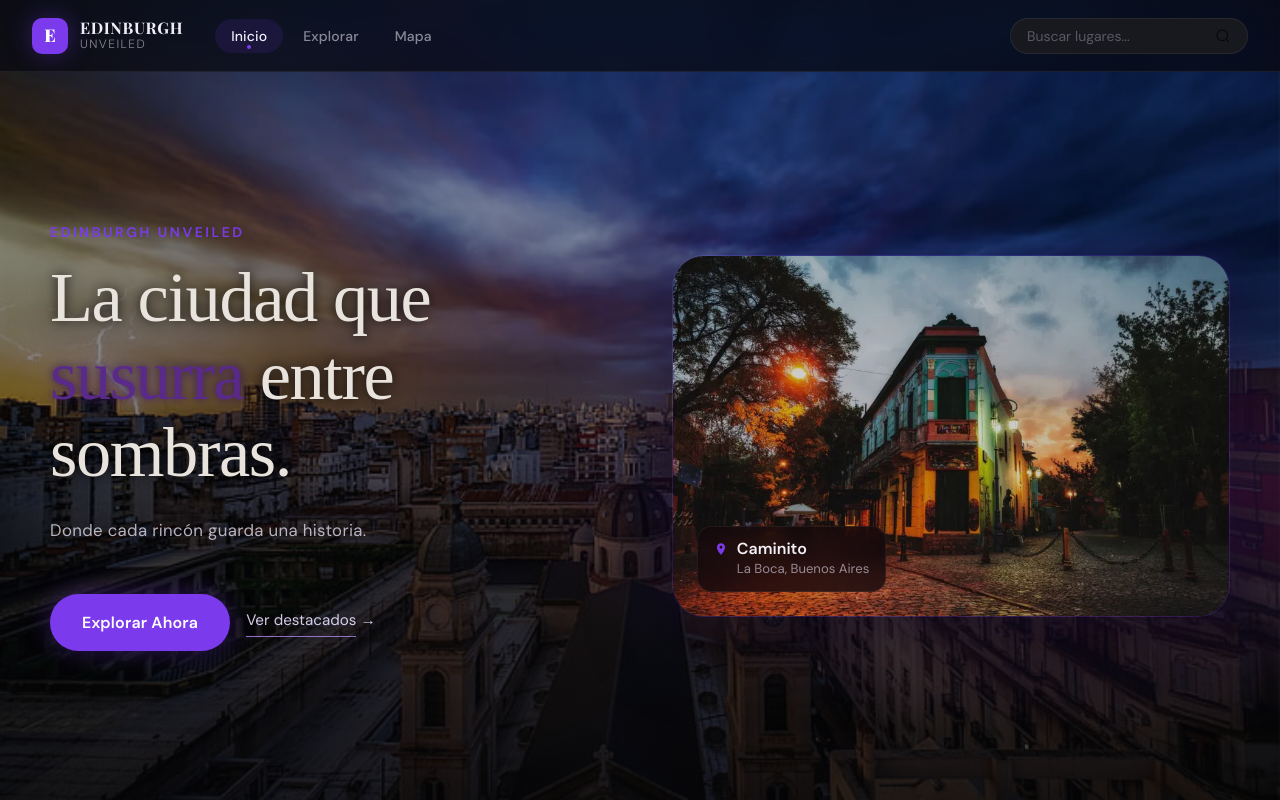
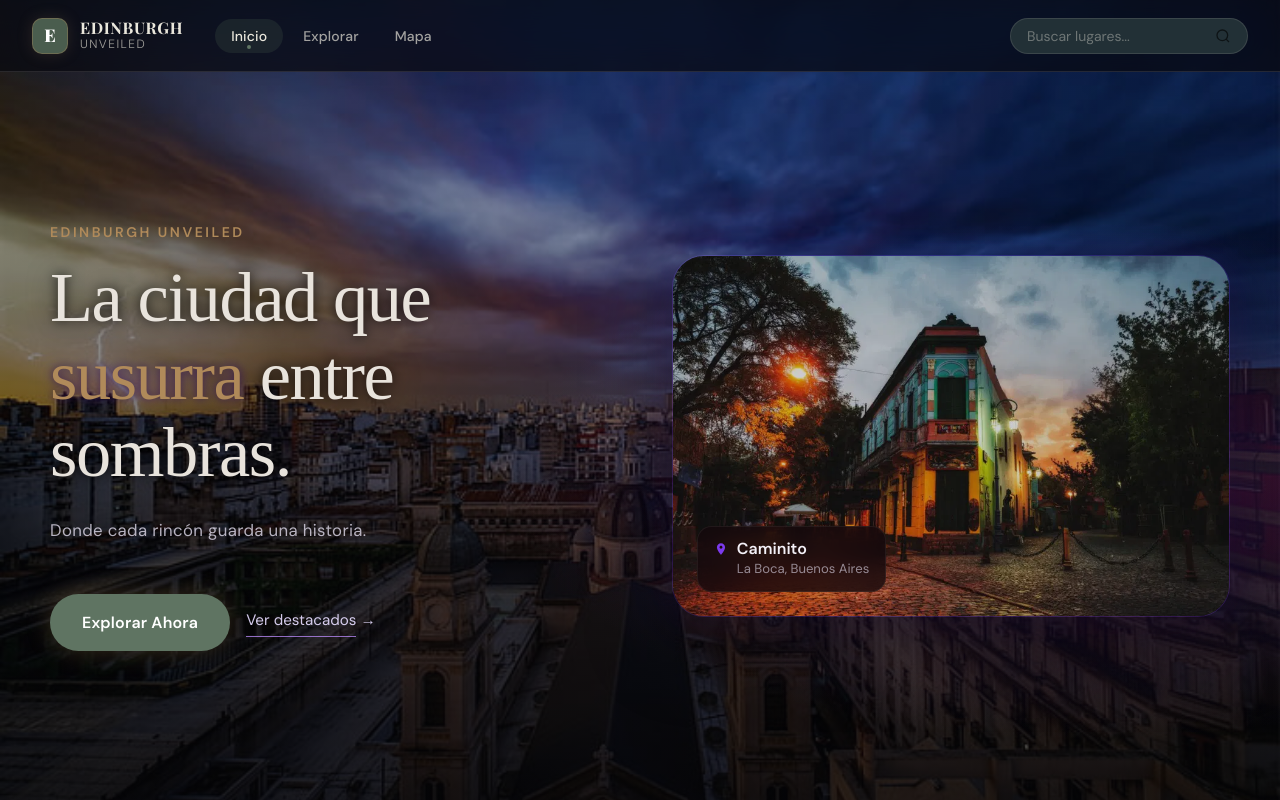
Before and after one commit to MelinaRcldz/edinburgh-unveiled, a plain HTML site: page index.html in a window 1280 px wide. Shown: the top 800 px of the page. Drawn offline with nearby package versions, Linux system fonts and the light colour scheme; some icons are missing; a web font is replaced by a local one.

Commit message:
style: update visual color palette

```diff
--- a/styles/global.css
+++ b/styles/global.css
@@ -7,47 +7,69 @@
    1. CUSTOM PROPERTIES (Design Tokens)
    ──────────────────────────────────────────────────────────── */
 :root {
-  /* Colores */
-  --color-bg:          #0a0a0f;
-  --color-surface:     #111118;
-  --color-surface-2:   #18181f;
-  --color-border:      rgba(255, 255, 255, 0.07);
-  --color-border-strong: rgba(124, 58, 237, 0.45);
+  /* Colores base */
+  --color-bg: #101719;
+  /* noche húmeda */
+  --color-surface: #182124;
+  /* piedra oscura */
+  --color-surface-2: #223036;
+  /* piedra húmeda */
+  --color-border: rgba(234, 231, 220, 0.12);
+  --color-border-strong: rgba(176, 138, 90, 0.45);
 
-  --color-purple:      #7c3aed;
-  --color-purple-mid:  #6d28d9;
-  --color-purple-glow: rgba(124, 58, 237, 0.35);
-  --color-purple-soft: rgba(124, 58, 237, 0.12);
+  /* Identidad Edinburgh Unveiled */
+  --color-copper: #B08A5A;
+  /* cobre envejecido */
+  --color-copper-soft: rgba(176, 138, 90, 0.16);
+  --color-copper-glow: rgba(176, 138, 90, 0.30);
 
-  --color-text:        #f0edf8;
-  --color-text-muted:  rgba(240, 237, 248, 0.55);
-  --color-text-faint:  rgba(240, 237, 248, 0.30);
+  --color-moss: #4A5D4E;
+  /* verde musgo */
+  --color-moss-mid: #5F7462;
+  --color-moss-soft: rgba(74, 93, 78, 0.24);
 
-  --color-white:       #ffffff;
+  --color-petrol: #2E3A3F;
+  /* azul petróleo */
+  --color-fog: #7FA6B8;
+  /* niebla fría */
+
+  /* Texto */
+  --color-text: #EAE7DC;
+  /* marfil */
+  --color-text-muted: rgba(234, 231, 220, 0.68);
+  --color-text-faint: rgba(234, 231, 220, 0.38);
+
+  --color-white: #ffffff;
+
+  /* Alias temporales para no romper CSS existente */
+  --color-purple: var(--color-moss-mid);
+  --color-purple-mid: var(--color-moss);
+  --color-purple-glow: rgba(74, 93, 78, 0.35);
+  --color-purple-soft: var(--color-moss-soft);
 
   /* Tipografía */
   --font-display: 'Playfair Display', Georgia, serif;
-  --font-body:    'DM Sans', sans-serif;
+  --font-body: 'DM Sans', sans-serif;
 
-  --text-xs:   0.75rem;
-  --text-sm:   0.875rem;
+  --text-xs: 0.75rem;
+  --text-sm: 0.875rem;
   --text-base: 1rem;
-  --text-lg:   1.125rem;
-  --text-xl:   1.25rem;
-  --text-2xl:  1.5rem;
-  --text-3xl:  1.875rem;
-  --text-4xl:  2.25rem;
-  --text-5xl:  3rem;
-  --text-6xl:  4rem;
+  --text-lg: 1.125rem;
+  --text-xl: 1.25rem;
+  --text-2xl: 1.5rem;
+  --text-3xl: 1.875rem;
+  --text-4xl: 2.25rem;
+  --text-5xl: 3rem;
+  --text-6xl: 4rem;
 
   /* Espaciado */
-  --space-1:  0.25rem;
-  --space-2:  0.5rem;
-  --space-3:  0.75rem;
-  --space-4:  1rem;
-  --space-5:  1.25rem;
-  --space-6:  1.5rem;
-  --space-8:  2rem;
+  --space-1: 0.25rem;
+  --space-2: 0.5rem;
+  --space-3: 0.75rem;
+  --space-4: 1rem;
+  --space-5: 1.25rem;
+  --space-6: 1.5rem;
+  --space-8: 2rem;
   --space-10: 2.5rem;
   --space-12: 3rem;
   --space-16: 4rem;
@@ -62,25 +84,26 @@
   --radius-full: 9999px;
 
   /* Sombras */
-  --shadow-sm:     0 1px 3px rgba(0, 0, 0, 0.4);
-  --shadow-md:     0 4px 16px rgba(0, 0, 0, 0.5);
-  --shadow-lg:     0 8px 32px rgba(0, 0, 0, 0.6);
-  --shadow-purple: 0 0 24px var(--color-purple-glow);
-
+  --shadow-sm: 0 1px 3px rgba(0, 0, 0, 0.45);
+  --shadow-md: 0 4px 18px rgba(0, 0, 0, 0.55);
+  --shadow-lg: 0 12px 36px rgba(0, 0, 0, 0.65);
+  --shadow-purple: 0 0 24px var(--color-copper-glow);
   /* Transiciones */
-  --transition-fast:   150ms ease;
-  --transition-base:   250ms ease;
-  --transition-slow:   400ms ease;
+  --transition-fast: 150ms ease;
+  --transition-base: 250ms ease;
+  --transition-slow: 400ms ease;
 
   /* Layout */
-  --max-width:    1280px;
-  --header-h:     72px;
+  --max-width: 1280px;
+  --header-h: 72px;
 }
 
 /* ────────────────────────────────────────────────────────────
    2. RESET & BASE
    ──────────────────────────────────────────────────────────── */
-*, *::before, *::after {
+*,
+*::before,
+*::after {
   box-sizing: border-box;
   margin: 0;
   padding: 0;
@@ -101,7 +124,9 @@ body {
   min-height: 100vh;
 }
 
-img, video, svg {
+img,
+video,
+svg {
   display: block;
   max-width: 100%;
 }
@@ -111,7 +136,8 @@ a {
   text-decoration: none;
 }
 
-ul, ol {
+ul,
+ol {
   list-style: none;
 }
 
@@ -183,24 +209,30 @@ address {
   flex-shrink: 0;
   transition: opacity var(--transition-base);
 }
-.brand:hover { opacity: 0.85; }
+
+.brand:hover {
+  opacity: 0.85;
+}
 
 .brand__icon {
   width: 36px;
   height: 36px;
   border-radius: var(--radius-md);
-  background: var(--color-purple);
+  background: var(--color-moss);
+  border: 1px solid rgba(176, 138, 90, 0.35);
+
   display: flex;
   align-items: center;
   justify-content: center;
+
   font-size: var(--text-lg);
   font-weight: 700;
   color: var(--color-white);
   font-family: var(--font-display);
-  box-shadow: var(--shadow-purple);
-  /* Letra "S" como contenido generado */
+  box-shadow: 0 0 16px rgba(176, 138, 90, 0.18);
   position: relative;
 }
+
 .brand__icon::after {
   content: 'E';
   position: absolute;
@@ -215,6 +247,7 @@ address {
   flex-direction: column;
   line-height: 1.15;
 }
+
 .brand__name strong {
   font-family: var(--font-display);
   font-size: var(--text-base);
@@ -223,6 +256,7 @@ address {
   text-transform: uppercase;
   letter-spacing: 0.04em;
 }
+
 .brand__name span {
   font-size: var(--text-xs);
   font-weight: 300;
@@ -235,11 +269,13 @@ address {
 .main-nav {
   flex: 1;
 }
+
 .main-nav__list {
   display: flex;
   align-items: center;
   gap: var(--space-1);
 }
+
 .main-nav__link {
   padding: var(--space-2) var(--space-4);
   border-radius: var(--radius-full);
@@ -249,15 +285,18 @@ address {
   transition: color var(--transition-base), background var(--transition-base);
   letter-spacing: 0.01em;
 }
+
 .main-nav__link:hover {
   color: var(--color-text);
   background: var(--color-purple-soft);
 }
+
 .main-nav__link--active {
   color: var(--color-text);
   background: var(--color-purple-soft);
   position: relative;
 }
+
 .main-nav__link--active::after {
   content: '';
   position: absolute;
@@ -282,10 +321,12 @@ address {
   transition: border-color var(--transition-base), box-shadow var(--transition-base);
   margin-left: auto;
 }
+
 .site-search:focus-within {
   border-color: var(--color-purple);
   box-shadow: 0 0 0 3px var(--color-purple-soft);
 }
+
 .site-search__input {
   background: none;
   border: none;
@@ -295,16 +336,21 @@ address {
   font-size: var(--text-sm);
   width: 180px;
 }
+
 .site-search__input::placeholder {
   color: var(--color-text-faint);
 }
+
 .site-search__btn {
   display: flex;
   align-items: center;
   color: var(--color-text-muted);
   transition: color var(--transition-base);
 }
-.site-search__btn:hover { color: var(--color-purple); }
+
+.site-search__btn:hover {
+  color: var(--color-purple);
+}
 
 .icon--search::before {
   content: '';
@@ -375,6 +421,7 @@ address {
   transition: background var(--transition-base), transform var(--transition-base), box-shadow var(--transition-base);
   box-shadow: var(--shadow-purple);
 }
+
 .btn-primary:hover {
   background: #8b44ff;
   transform: translateY(-1px);
@@ -395,6 +442,7 @@ address {
   border: 1px solid var(--color-border);
   transition: background var(--transition-base), border-color var(--transition-base);
 }
+
 .btn-secondary:hover {
   background: var(--color-surface-2);
   border-color: rgba(255, 255, 255, 0.18);
@@ -411,6 +459,7 @@ address {
   padding-bottom: var(--space-12);
   text-align: center;
 }
+
 .page-header__eyebrow {
   font-size: var(--text-xs);
   font-weight: 600;
@@ -419,6 +468,7 @@ address {
   color: var(--color-purple);
   margin-bottom: var(--space-3);
 }
+
 .page-header__title {
   font-family: var(--font-display);
   font-size: clamp(2rem, 5vw, 3.5rem);
@@ -426,10 +476,12 @@ address {
   color: var(--color-text);
   line-height: 1.1;
 }
+
 .page-header__title em {
   font-style: italic;
   color: var(--color-purple);
 }
+
 .page-header__desc {
   margin-top: var(--space-4);
   font-size: var(--text-lg);
@@ -442,10 +494,22 @@ address {
 /* ────────────────────────────────────────────────────────────
    10. SCROLLBAR PERSONALIZADA
    ──────────────────────────────────────────────────────────── */
-::-webkit-scrollbar        { width: 6px; }
-::-webkit-scrollbar-track  { background: var(--color-bg); }
-::-webkit-scrollbar-thumb  { background: rgba(124, 58, 237, 0.4); border-radius: 3px; }
-::-webkit-scrollbar-thumb:hover { background: var(--color-purple); }
+::-webkit-scrollbar {
+  width: 6px;
+}
+
+::-webkit-scrollbar-track {
+  background: var(--color-bg);
+}
+
+::-webkit-scrollbar-thumb {
+  background: rgba(124, 58, 237, 0.4);
+  border-radius: 3px;
+}
+
+::-webkit-scrollbar-thumb:hover {
+  background: var(--color-purple);
+}
 
 
 /* ────────────────────────────────────────────────────────────
--- a/styles/hero.css
+++ b/styles/hero.css
@@ -62,7 +62,7 @@
 
 .hero__eyebrow {
   margin-bottom: var(--space-4);
-  color: var(--color-purple);
+  color: var(--color-copper);
   font-size: var(--text-sm);
   font-weight: 700;
   letter-spacing: 0.18em;
@@ -187,7 +187,7 @@
 }
 
 .hero__title-highlight {
-  color: #5a2a8a;
+  color: var(--color-copper);
   font-style: normal;
   text-shadow:
     0 0 10px rgba(111, 53, 181, 0.45),
```
